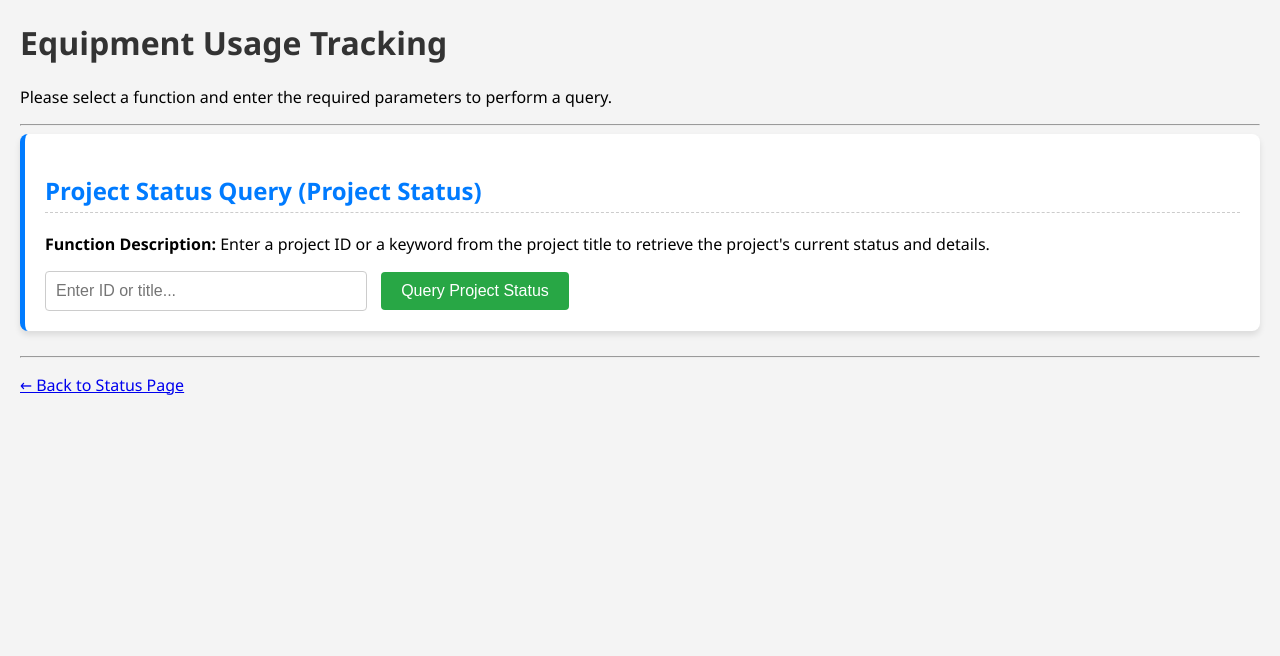
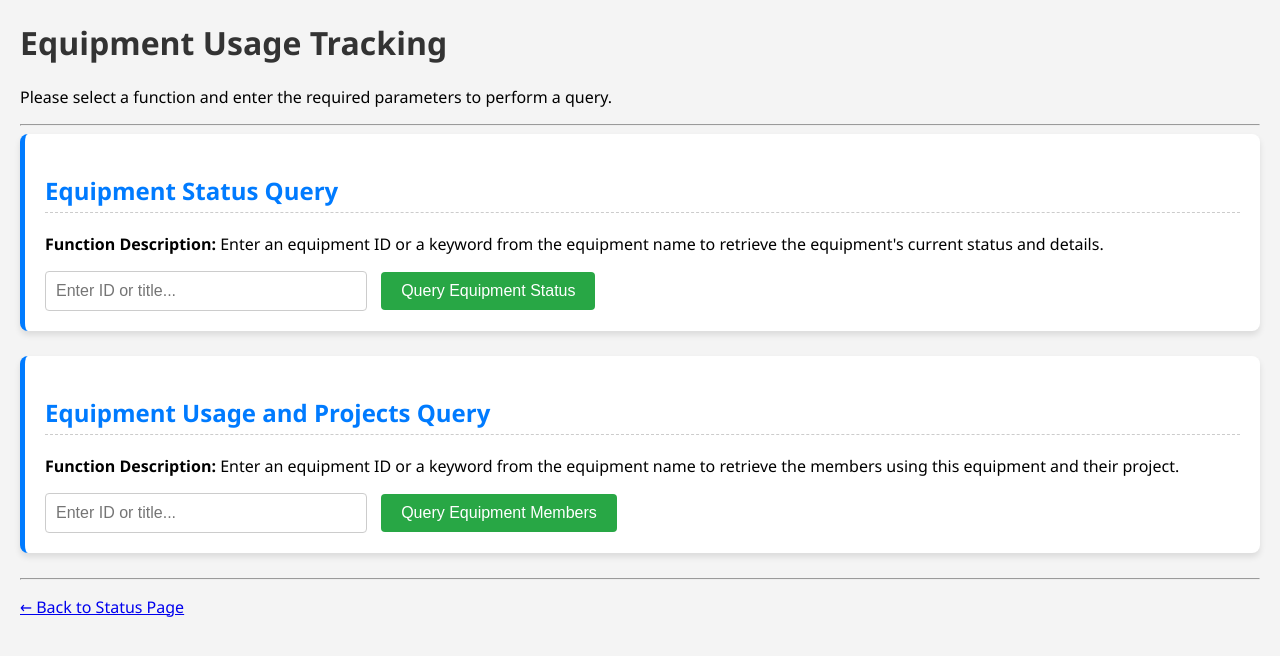
Before and after one commit to Lambor888/CS631Final-Lab-Database-Manage-Systen, a FastAPI app: page /equipment-usage-tracking in a window 1280 px wide. Shown: the top 656 px of the page. Run offline with FastAPI, Linux system fonts and the light colour scheme; some libraries are stand-ins or nearby versions.

Commit message:
Update equipment_usage_tracking.html
Create code for bullets 2 and 3

```diff
--- a/templates/equipment_usage_tracking.html
+++ b/templates/equipment_usage_tracking.html
@@ -40,12 +40,21 @@
     <hr>
     <!--add button-->
     <div class="query-section">
-        <h2>Project Status Query (Project Status)</h2>
-        <p><strong>Function Description:</strong> Enter a project ID or a keyword from the project title to retrieve the project's current status and details.</p>
+        <h2>Equipment Status Query</h2>
+        <p><strong>Function Description:</strong> Enter an equipment ID or a keyword from the equipment name to retrieve the equipment's current status and details.</p>
 
-        <form method="POST" action="/query/project-status">
-            <input type="text" name="project_identifier" placeholder="Enter ID or title..." required>
-            <button type="submit">Query Project Status</button>
+        <form method="POST" action="/query/equipment-status">
+            <input type="text" name="equipment_identifier" placeholder="Enter ID or title...">
+            <button type="submit">Query Equipment Status</button>
+        </form>
+    </div>
+    <div class="query-section">
+        <h2>Equipment Usage and Projects Query</h2>
+        <p><strong>Function Description:</strong> Enter an equipment ID or a keyword from the equipment name to retrieve the members using this equipment and their project.</p>
+
+        <form method="POST" action="/query/equipment-members">
+            <input type="text" name="equipment_identifier" placeholder="Enter ID or title...">
+            <button type="submit">Query Equipment Members</button>
         </form>
     </div>
     <!--this is a button section-->
```
